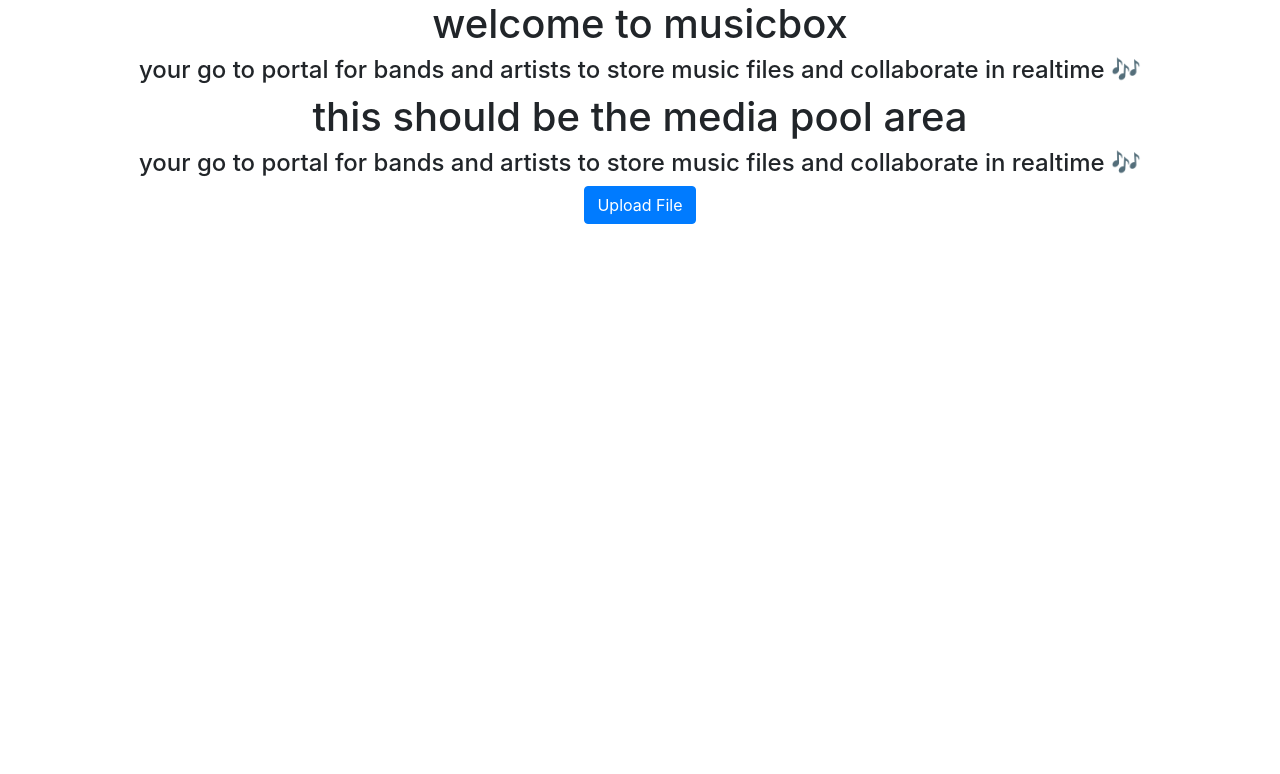
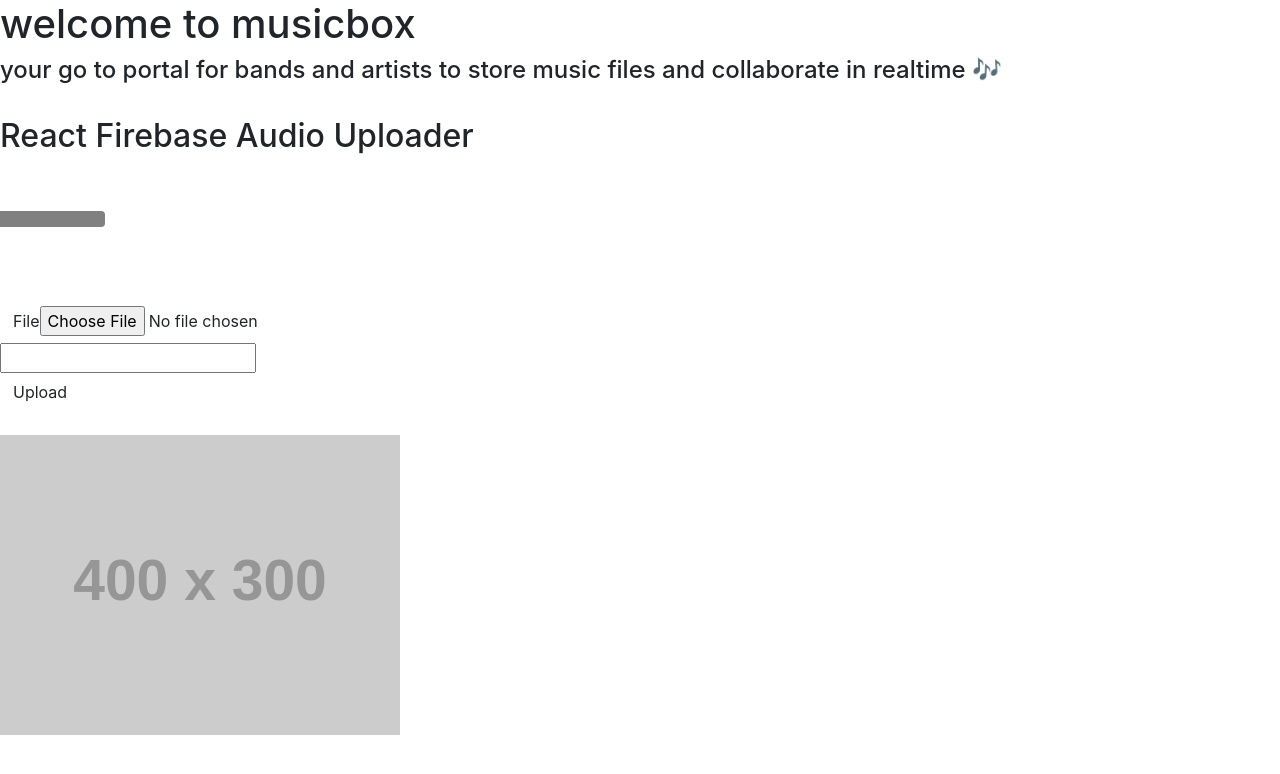
Before and after one commit to rteshima/musicBox, a React (Create React App) app in the folder musicbox/: page / in a window 1280 px wide. Shown: the top 774 px of the page. Built offline with nearby package versions, Linux system fonts and the light colour scheme.

Commit message:
implementing file upload functinality

```diff
--- a/musicbox/package.json
+++ b/musicbox/package.json
@@ -7,9 +7,11 @@
     "@testing-library/react": "^9.5.0",
     "@testing-library/user-event": "^7.2.1",
     "bootstrap": "^4.5.0",
+    "firebase": "^7.15.3",
     "react": "^16.13.1",
     "react-bootstrap": "^1.0.1",
     "react-dom": "^16.13.1",
+    "react-firebase-file-uploader": "^2.4.3",
     "react-scripts": "3.4.1"
   },
   "scripts": {
@@ -32,5 +34,8 @@
       "last 1 firefox version",
       "last 1 safari version"
     ]
+  },
+  "devDependencies": {
+    "eslint-plugin-react-hooks": "^4.0.4"
   }
 }
--- a/musicbox/src/App.js
+++ b/musicbox/src/App.js
@@ -1,27 +1,25 @@
-import React from 'react';
-import logo from './logo.svg';
-import './App.css';
+import React, {useState} from 'react';
+import {storage} from "./firebase/firebase";
 
-function App() {
+function UploadForm() {
+  const allInputs = {audioUrl: ''}
+  const [audioAsFile, setAudioAsFile] = useState('');
+  const [audioAsUrl, setAudioAsUrl] = useState(allInputs);
+
+  console.log(audioAsFile)
+  const handleAudioAsFile = (e) => {
+  const audio = e.target.files [0]
+  setAudioAsFile (audioFile => (audio))
+  }
   return (
-    <div className="App">
-      <header className="App-header">
-        <img src={logo} className="App-logo" alt="logo" />
-        <p>
-          Edit <code>src/App.js</code> and save to reload.
-        </p>
-        <a
-          className="App-link"
-          href="https://reactjs.org"
-          target="_blank"
-          rel="noopener noreferrer"
-        >
-          Learn React
-        </a>
-      </header>
-    </div>
-  );
+  <div className="App">
+    <form>
+      <input type="file" onChange={handleAudioAsFile}></input>
+    </form>
+  </div>
+);
 }
 
 
-export default App;
+
+export default UploadForm;
--- a/musicbox/src/MediaPool.js
+++ b/musicbox/src/MediaPool.js
@@ -1,17 +1,164 @@
-import React from 'react';
+import React, {Component} from "react";
 import Button from 'react-bootstrap/Button';
+import Container from 'react-bootstrap/Container';
+import Row from 'react-bootstrap/Row';
+import Col from 'react-bootstrap/Col';
+import ListGroup from 'react-bootstrap/ListGroup';
+import {storage} from "./firebase/firebase";
 
-function MediaPool() {
+
+// // function UploadForm() {
+// //     const allInputs = {audioUrl: ''}
+// //     const [audioAsFile, setAudioAsFile] = useState('');
+// //     const [audioAsUrl, setAudioAsUrl] = useState(allInputs);
+
+// //     console.log(audioAsFile)
+// //     const handleAudioAsFile = (e) => {
+// //         const audio = e.target.files [0]
+// //         setAudioAsFile (audioFile => (audio))
+// //     }
+// //     return (
+// //     <div className="App">
+// //       <form>
+// //         <input type="file" onChange={handleAudioAsFile}></input>
+// //       </form>
+// //     </div>
+// //   );
+// // }
+
+// import React from "react";
+// import ReactDOM from "react-dom";
+// import firebase from "firebase";
+// import FileUploader from "react-firebase-file-uploader";
+
+// class MediaPool extends React.Component {
+//     state = {
+//         filenames: [],
+//         downloadURLs: [],
+//         isUploading: false,
+//         uploadProgress: 0
+//     };
+
+//     handleUploadStart = () =>
+//     this.setState ({
+//         isUploading: true,
+//         uploadProgress: 0
+//     });
+
+//     handleProgress = progress =>
+//     this.setState ({
+//         uploadProgress: progress
+//     });
+
+//     handleUploadError = error =>
+// }
+
+// function MediaPool() {
+//     return (
+//         <div className="App">
+//             <div className="Title">
+//                 <Container>
+//                     <h1>Media Pool</h1>
+//                     <Row>
+//                         <Col md = "auto">Upload media here:</Col>
+//                         <Button variant="primary" onClick= {UploadForm}>Upload File</Button>{' '}
+//                         <Col>
+//                             <ListGroup></ListGroup>
+
+//                         </Col>
+//                     </Row>
+//                 </Container>
+//             </div>
+//         </div>
+//     );
+// }
+
+// // export default MediaPool;
+
+class AudioUpload extends Component {
+  constructor(props) {
+    super(props);
+    this.state = {
+      audio: null,
+      url: "",
+      progress: 0
+    };
+  }
+
+  handleChange = e => {
+    if (e.target.files[0]) {
+      const audio = e.target.files[0];
+      this.setState(() => ({ audio }));
+    }
+  };
+
+  handleUpload = () => {
+    const { audio } = this.state;
+    const uploadTask = storage.ref(`audio/${audio.name}`).put(audio);
+    uploadTask.on(
+      "state_changed",
+      snapshot => {
+        // progress function ...
+        const progress = Math.round(
+          (snapshot.bytesTransferred / snapshot.totalBytes) * 100
+        );
+        this.setState({ progress });
+      },
+      error => {
+        // Error function ...
+        console.log(error);
+      },
+      () => {
+        // complete function ...
+        storage
+          .ref("audio")
+          .child(audio.name)
+          .getDownloadURL()
+          .then(url => {
+            this.setState({ url });
+          });
+      }
+    );
+  };
+  render() {
     return (
-        <div className="App">
-            <div className="Title">
-                <h1>this should be the media pool area</h1>
-                <h4>your go to portal for bands and artists to store music files and collaborate in realtime 🎶</h4>
-                <Button variant="primary">Upload File</Button>{' '}
-            </div>
+      <div className="center">
+          <br/>
+          <h2 className="green-text">React Firebase Audio Uploader</h2>
+          <br/>
+          <br/>
+        <div className="row">
+          <progress value={this.state.progress} max="100" className="progress" />
         </div>
+        <br />
+        <br />
+        <br />
+        <div className="file-field input-field">
+          <div className="btn">
+            <span>File</span>
+            <input type="file" onChange={this.handleChange} />
+          </div>
+          <div className="file-path-wrapper">
+            <input className="file-path validate" type="text" />
+          </div>
+        </div>
+        <button
+          onClick={this.handleUpload}
+          className="waves-effect waves-light btn"
+        >
+          Upload
+        </button>
+        <br />
+        <br />
+        <img
+          src={this.state.url || "https://via.placeholder.com/400x300"}
+          alt="Uploaded Audio"
+          height="300"
+          width="400"
+        />
+      </div>
     );
+  }
 }
 
-
-export default MediaPool;
+export default AudioUpload;
```
Also changed, not shown: musicbox/src/AudioUpload/index.js (added, +91 -0 lines), musicbox/src/MediaPool.css (added), musicbox/src/firebase/firebase.js (added), 1 other file (tests, documents, lock files or other folders).
